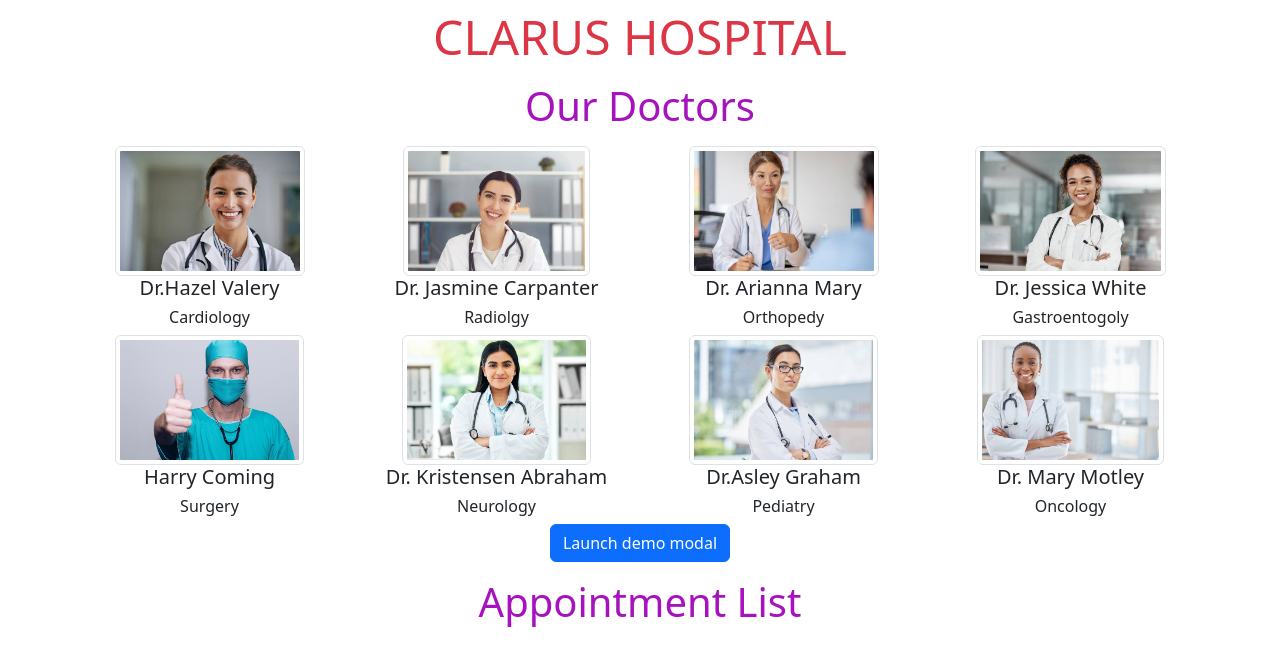
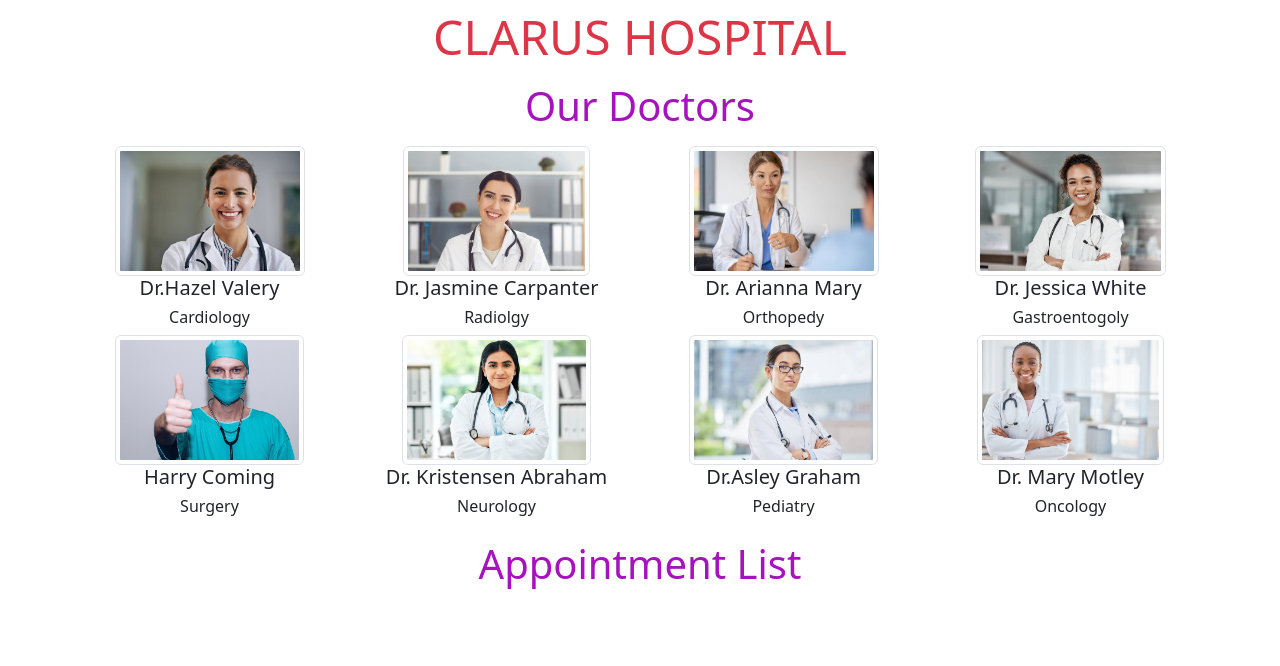
Before and after one commit to OzkanDeniz/hospital-appointment, a React (Create React App) app: page / in a window 1280 px wide. Shown: the top 666 px of the page. Built offline with nearby package versions, Linux system fonts and the light colour scheme.

Commit message:
useState lifting up doctors component

```diff
--- a/src/components/AddModal.jsx
+++ b/src/components/AddModal.jsx
@@ -3,18 +3,14 @@ import { Form } from "react-bootstrap";
 import Button from "react-bootstrap/Button";
 import Modal from "react-bootstrap/Modal";
 
-function AddModal() {
-  const [show, setShow] = useState(false);
+function AddModal({handleClose,show}) {
+  //   const [show, setShow] = useState(false);
 
-  const handleClose = () => setShow(false);
-  const handleShow = () => setShow(true);
+  //   const handleClose = () => setShow(false);
+  //   const handleShow = () => setShow(true);
 
   return (
     <>
-      <Button variant="primary" onClick={handleShow}>
-        Launch demo modal
-      </Button>
-
       <Modal show={show} onHide={handleClose}>
         <Modal.Header closeButton>
           <Modal.Title>Appoinment for drname</Modal.Title>
@@ -22,12 +18,12 @@ function AddModal() {
         <Modal.Body>
           <Form>
             <Form.Group className="mb-3" controlId="name">
-              <Form.Label>Patient Name</Form.Label>
+              <Form.Label>Patient Name:</Form.Label>
               <Form.Control type="text" placeholder="Enter Your Name" />
             </Form.Group>
 
             <Form.Group className="mb-3" controlId="date">
-              <Form.Label>Day&Time</Form.Label>
+              <Form.Label>Day&Time:</Form.Label>
               <Form.Control type="datetime-local" placeholder="date" />
             </Form.Group>
             <Form.Group
@@ -35,10 +31,10 @@ function AddModal() {
               controlId="formBasicCheckbox"
             ></Form.Group>
             <div className="text-center ">
-              <Button variant="success" onClick={handleClose}>
+              <Button type="submit" variant="success" className="me-2">
                 Save
               </Button>
-              <Button variant="danger" onClick={handleClose}>
+              <Button type="button" variant="danger" onClick={handleClose}>
                 Close
               </Button>
             </div>
--- a/src/components/Doctors.jsx
+++ b/src/components/Doctors.jsx
@@ -2,8 +2,14 @@ import Container from "react-bootstrap/Container";
 import { doctorData } from "../helper/data";
 import { Col, Row } from "react-bootstrap";
 import AddModal from "./AddModal";
+import { useState } from "react";
 
 const Doctors = () => {
+  const [show, setShow] = useState(false);
+
+  const handleClose = () => setShow(false);
+  const handleShow = () => setShow(true);
+
   return (
     <Container className="p-2">
       <h3 className="display-6 mb-3" style={{ color: "rgb(166, 18, 189)" }}>
@@ -12,7 +18,7 @@ const Doctors = () => {
       <Row>
         {doctorData.map(({ id, name, dep, img }) => (
           <Col xs={6} md={4} lg={3} key={id}>
-            <img src={img} alt={name} className="doctor-img img-thumbnail" />
+            <img src={img} alt={name} className="doctor-img img-thumbnail" onClick={handleShow} />
             <h5>{name}</h5>
             <h6>{dep}</h6>
           </Col>
@@ -26,7 +32,7 @@ const Doctors = () => {
           // );
         ))}
       </Row>
-      <AddModal/>
+      <AddModal handleClose={handleClose} show={show}/>
     </Container>
   );
 };
```
